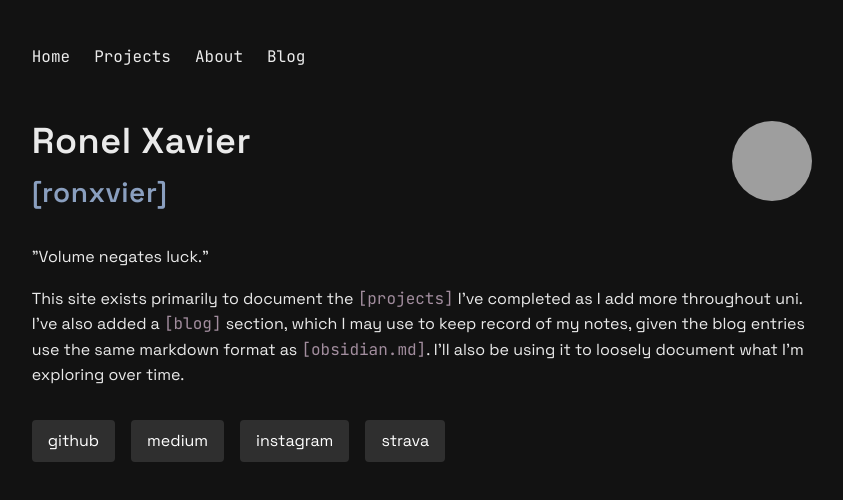
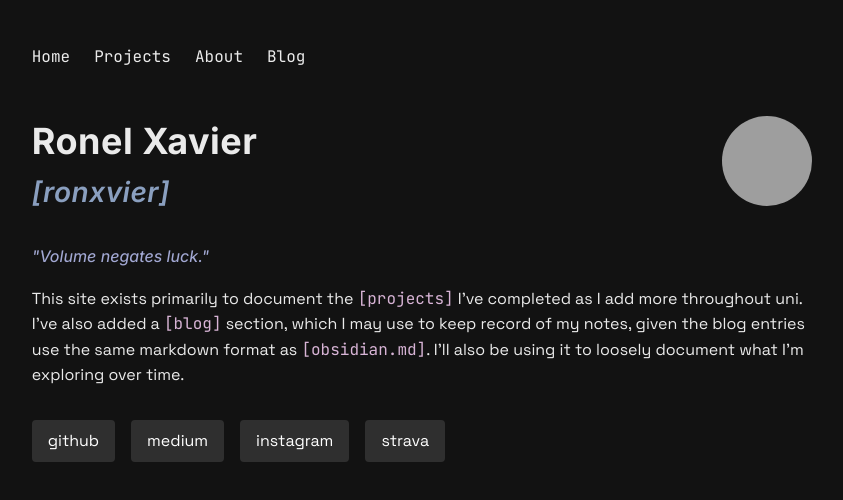
Before and after one commit to Ronxvier/Ronxvier.github.io, an Astro site: page / in a window 1280 px wide. Shown: the whole page, without its empty margins (218-1061 px from the left). Built offline with nearby package versions, Linux system fonts and the light colour scheme; Astro itself is replaced by a stand-in of ours; grey boxes are pictures that could not be loaded.

Commit message:
glows, fonts, etc.

```diff
--- a/src/components/Footer.astro
+++ b/src/components/Footer.astro
@@ -13,6 +13,7 @@ import Social from '../components/Social.astro'
     color: white;
     background-color:#2F2F2F;
     text-decoration: none;
+    transition: background 0.4s ease-in-out, color 0.4s;
   }
   a:hover {
   background-color: #545454;
--- a/src/components/Social.astro
+++ b/src/components/Social.astro
@@ -9,7 +9,7 @@ const { platform, username } = Astro.props;
     border-radius: 4px;
     color: white;
     background-color:#2F2F2F;
-    transition: background 0.2s ease-in-out, color 0.2s;
+    transition: background 0.4s ease-in-out, color 0.4s;
     text-decoration: none;
   }
   a:hover {
--- a/src/layouts/BaseLayout.astro
+++ b/src/layouts/BaseLayout.astro
@@ -16,18 +16,19 @@ const pageTitle = "ronxvier";
     <Header />
 	<div style="display: flex; align-items: center; justify-content: space-between; gap: 1rem;">
 	  <div>
-	    <h1 style="margin-bottom: 0;">Ronel Xavier</h1>
-	    <h2 style="margin-top: 0; color: #8a9fbf;">[ronxvier]</h2>
+      <h1 class="mainhead">Ronel Xavier</h1>
+	    <h2 class="subhead">[ronxvier]</h2>
 	  </div>
 	  <img
 	    src="https://avatars.githubusercontent.com/u/188875524?v=4"
 	    alt="GitHub profile picture"
-	    style="width: 80px; height: 80px; border-radius: 50%; object-fit: cover;"
+	    style="width: 90px; height: 90px; border-radius: 50%; object-fit: cover;"
 	  />
 	</div>
-
-	<p>"Volume negates luck."</p>
-	<p>This site exists primarily to document the <a href="../projects">[projects]</a> I've completed as I add more throughout uni. I've also added a <a href="../blog">[blog]</a> section, which I may use to keep record of my notes, given the blog entries use the same markdown format as <a href="https://obsidian.md" target = "_blank">[obsidian.md]</a>. I'll also be using it to loosely document what I’m exploring over time.</p>
+  <div >
+    <p class="quote">"Volume negates luck."</p>
+    <p>This site exists primarily to document the <a href="../projects">[projects]</a> I've completed as I add more throughout uni. I've also added a <a href="../blog">[blog]</a> section, which I may use to keep record of my notes, given the blog entries use the same markdown format as <a href="https://obsidian.md" target = "_blank">[obsidian.md]</a>. I'll also be using it to loosely document what I’m exploring over time.</p>
+  </div>
     <Footer />
   </body>
 </html>
@@ -35,11 +36,15 @@ const pageTitle = "ronxvier";
 
 
 <style>
+  p {
+    margin-top: 1rem;
+  }
 	a:link {
-	  color: #A28D9E;
+	  color: #D8B4D6;
 	  font-family: 'JetBrains Mono', monospace;
 	  font-weight: 100;
-	  text-decoration: none;
+    text-decoration: none;
+    transition: text-shadow 0.3s ease, color 0.3s ease;
 	}
 
 	a:visited {
@@ -51,7 +56,39 @@ const pageTitle = "ronxvier";
 
 	a:hover,
 	a:focus {
-	  color: #D5C4D6;
-	  text-decoration: underline;
-	}
+	  color: #D8B4D6;
+    text-decoration: underline;
+    text-shadow:
+      0 0 20px rgba(130, 90, 255, 0.8);
+  }
+
+  .mainhead {
+      font-family: "Inter", sans-serif;
+      font-optical-sizing: auto;
+      font-weight: 700;
+      margin-bottom: 0;
+  }
+  .subhead{
+      font-family: "Inter", sans-serif;
+      font-optical-sizing: auto;
+      font-weight: 600;
+      font-style: italic;
+      margin-top: 0;
+      color: #8a9fbf;
+      transition: text-shadow 0.3s ease, color 0.3s ease;
+  }
+  .quote{
+      font-family: "Inter", sans-serif;
+      font-optical-sizing: auto;
+      font-weight: 450;
+      font-style: italic;
+      margin-top: 1rem;
+      margin-bottom: 0rem;
+      color: #A2A8D3;
+  }
+  .subhead:hover {
+    color: #a5b8e8;
+    text-shadow: 0 0 20px rgba(112, 66, 255, 1);
+  }
+
 </style>
--- a/src/pages/about.astro
+++ b/src/pages/about.astro
@@ -24,17 +24,6 @@ const textCase = "uppercase";
 		<meta name="viewport" content="width=device-width" />
 		<meta name="generator" content={Astro.generator} />
 		<title>{pageTitle}</title>
-		<style define:vars={{skillColor, fontWeight, textCase}}>
-		      h1 {
-			color: #faead9;
-			font-size: 4rem;
-		      }
-		      .skill {
-			color: var(--skillColor);
-			font-weight: var(--fontWeight);
-			text-transform: var(--textCase);
-		      }
-		</style>
 	</head>
 	<body>
 		<Header />
--- a/src/styles/global.css
+++ b/src/styles/global.css
@@ -1,4 +1,5 @@
 @import url('https://fonts.googleapis.com/css2?family=JetBrains+Mono:wght@400;600&family=Space+Grotesk:wght@400;600&display=swap');
+@import url('https://fonts.googleapis.com/css2?family=Inter:ital,opsz,wght@0,14..32,100..900;1,14..32,100..900&display=swap');
 
 html {
   background-color: #121212;
@@ -22,11 +23,13 @@ body {
 /* Headings */
 h1, h2 {
   margin: 1.2rem 0 0.8rem;
-  font-family: 'Space Grotesk', sans-serif;
+  font-family: "Inter", sans-serif;
+  font-optical-sizing: auto;
   color: #EAEAEA;
-  font-weight: 600;
+  font-weight: 700;
   letter-spacing: 0.5px;
 }
+
 
 h1 {
   font-size: 2.25rem;
```
